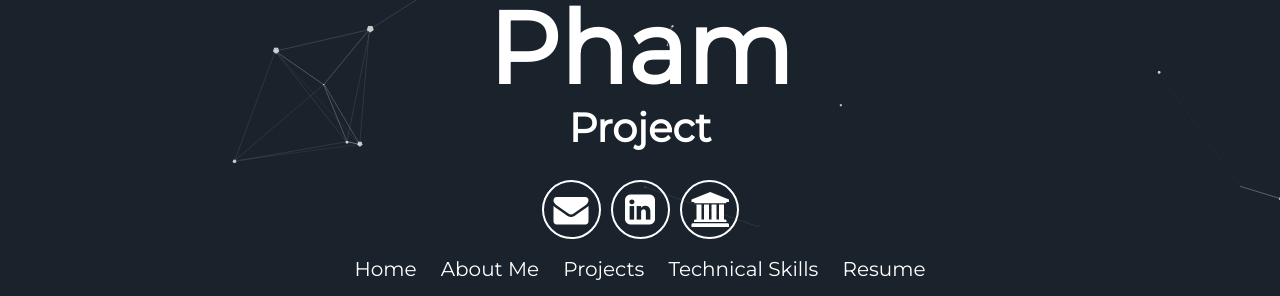
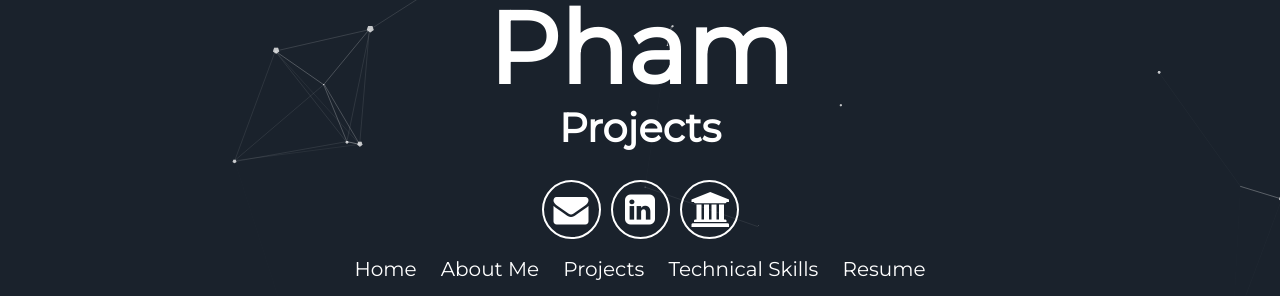
Before and after one commit to laurenpham/projects, a Jekyll site: the page built from index.html, in a window 1280 px wide. Shown: the part 394-690 px from the top of the page. Built offline with Jekyll 4.4.1, drawn with Linux system fonts in a browser that asks for light colours.

Commit message:
Update _config.yml

```diff
--- a/_config.yml
+++ b/_config.yml
@@ -7,7 +7,7 @@ description: A blog about Lauren Pham
 # User settings
 username: Lauren Pham
 user_description: I'm a third year at the Ohio State University, enthusiastically majoring in Electrical and Computer Engineering, focusing on the cross disciplinary application of critical thinking and electrical engineering onto the medical device field. At Ethicon, I’m putting that to use as a Quality Engineering co-op as part of their digital surgery team, learning every day from a great team of people. Next summer, I will be at Stryker Medical in Kalamazoo, Michigan, as an Advanced Operations Intern, looking at another aspect of medical technology.
-user_title: Project
+user_title: Projects
 email: laurenpham23@gmail.com
 twitter_username: justphamthings
 github_username:  laurenpham
```
